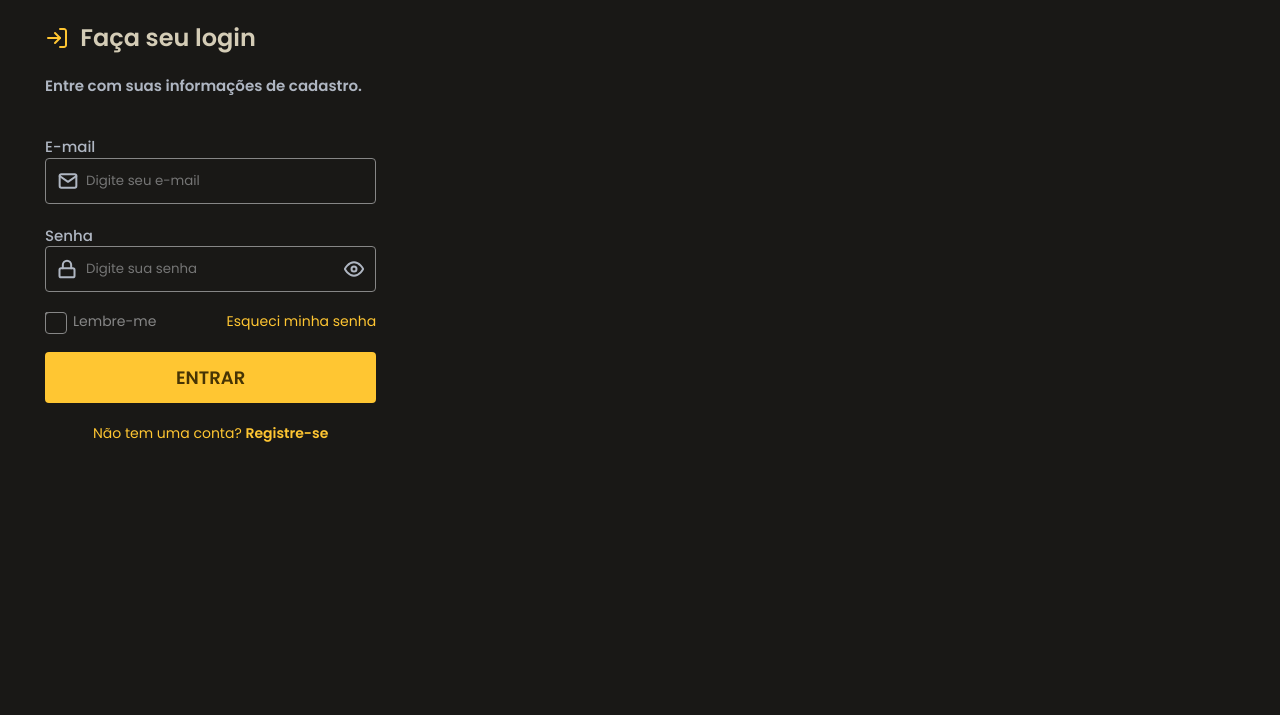
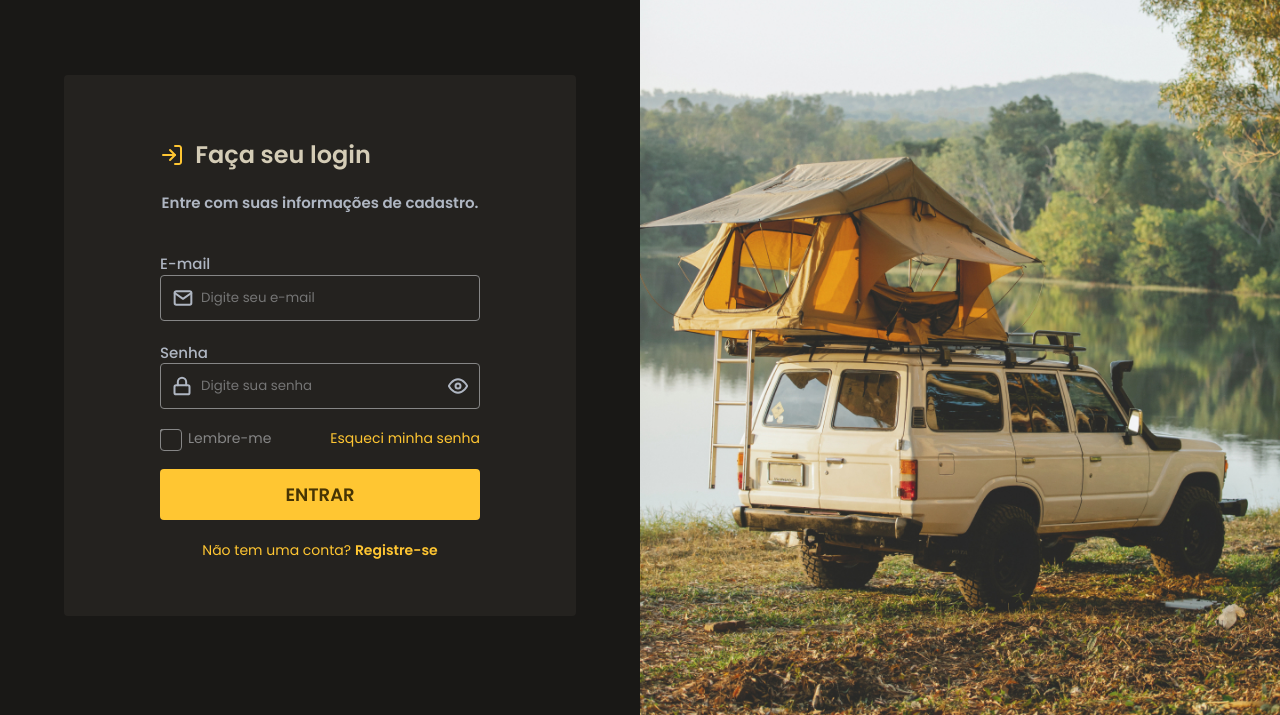
Before and after one commit to NathiMT/login_form, a plain HTML site: page index.html in a window 1280 px wide. Shown: the part 85-800 px from the top of the page. Drawn offline with Linux system fonts and the light colour scheme.

Commit message:
modified:   style.css

```diff
--- a/style.css
+++ b/style.css
@@ -35,6 +35,8 @@ header {
     font-weight: 600;
     font-size: 12px;
     line-height: 18px;
+    margin: 0 auto;
+    width: 20rem;
 }
 
 .subtitle {
@@ -43,11 +45,13 @@ header {
     font-size: 10px;
     line-height: 20px;
     padding-bottom: 1.7rem;
+    margin: 0 auto;
 }
 
 #form {
     display: flex;
     flex-direction: column;
+    margin: 0 auto;
 }
 
 #form label {
@@ -58,7 +62,7 @@ header {
 
 #email, .senha {
     border-radius: 4px;
-    width: 20.7rem;
+    width: 20rem;
     padding: 0.75rem 0.75rem 0.75rem 2.5rem;
     background-repeat: no-repeat;
     background-position: left center;
@@ -67,7 +71,7 @@ header {
 }
 
 #email {
-    background-color: #191816;
+    background-color: transparent;
     background-image: url(./assets/images/mail.svg);
     border: solid #868686 1px;
 }
@@ -83,13 +87,14 @@ header {
 
 #senha {
     position: absolute;
-    left: 20px;
+    left: 50%;
+    margin: 0 0 0 -10rem;
     background-color: transparent;
     border: solid 1px #868686;
     padding: 0.75rem 0.75rem 0.75rem 2.5rem;
     border-radius: 4px;
     line-height: 0;
-    width: 20.7rem;
+    width: 20rem;
 }
 
 #email:focus, #senha:focus {
@@ -109,7 +114,7 @@ header {
 }
 
 .eye {
-    background-color: #191816;
+    background-color: transparent;
     padding: 0;
     border: none;
     line-height: 0;
@@ -126,7 +131,7 @@ header {
     color: #868686;
     font-size: 14px;
     font-weight: 400;
-    width: 20.7rem;
+    width: 20rem;
     margin-bottom: 1.25rem;
 }
 
@@ -177,7 +182,7 @@ input[type=checkbox]:checked:before {
 
 button[type=submit] {
     padding: 1px 24px;
-    width: 20.7rem;
+    width: 20rem;
     height: 51px;
     background-color: #FFC632;
     border: none;
@@ -193,7 +198,7 @@ button[type=submit] {
     display: flex;
     align-items: center;
     justify-content: center;
-    width: 20.7rem;
+    width: 20rem;
 }
 
 .registre a {
@@ -202,13 +207,73 @@ button[type=submit] {
     font-size: 14px;
 }
 
-@media (min-width: 425px) {
+@media (max-width: 320px) {
     .container {
-        padding-left: 45px;
-        padding-right: 45px;
+        width: 100vw;
+        padding-left: 8px;
+    }
+
+    #email, .senha, #senha, .checkbox-container, button[type=submit], .registre {
+        width: 95vw;
     }
 
     #senha {
-        left: 45px;
+        margin: 0;
+        left: 8px;
+    }
+
+    #form {
+        margin: 0;
     }
 }
+
+@media (min-width: 481px) {
+    .container {
+        width: 80%;
+        top: 20%;
+        left: 10%;
+        background-color: #24221F;
+        border-radius: 4px;
+        padding: 55px 120px 55px 120px;
+    }
+
+    #senha {
+        left: 50%;
+        margin: 0 0 0 -10rem;
+    }
+
+    input[type=checkbox]:before {
+        background-color: #24221F;
+    }
+}
+
+@media (min-width: 1025px) {
+    body {
+        background-image: url(./assets/images/side-image.jpg);
+        background-repeat: no-repeat;
+        background-position: right;
+        background-size: 50%;
+    }
+
+    .container {
+        width: 40%;
+        top: 20%;
+        left: 5%;
+        background-color: #24221F;
+        border-radius: 4px;
+        padding: 55px 0 55px 0;
+    }
+
+    #form {
+        margin: 0 auto;
+    }
+
+    #senha {
+        left: 50%;
+        margin: 0 0 0 -10rem;
+    }
+
+    input[type=checkbox]:before {
+        background-color: #24221F;
+    }
+}
```
